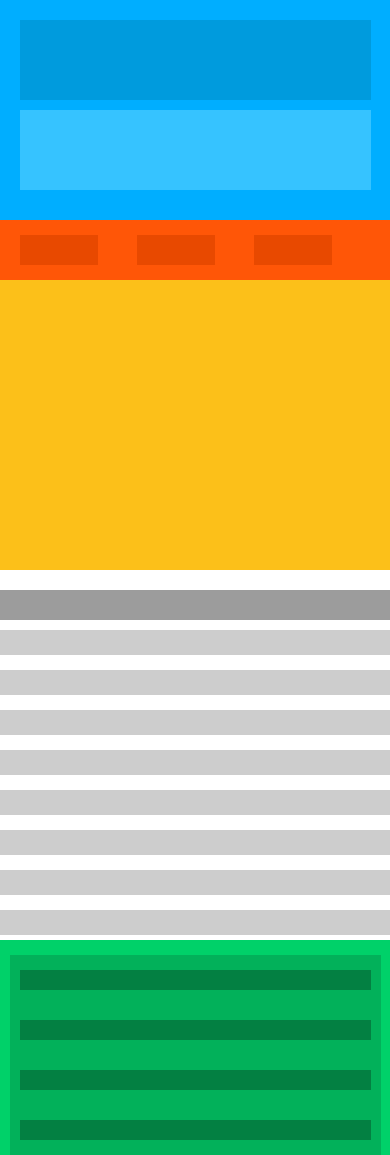
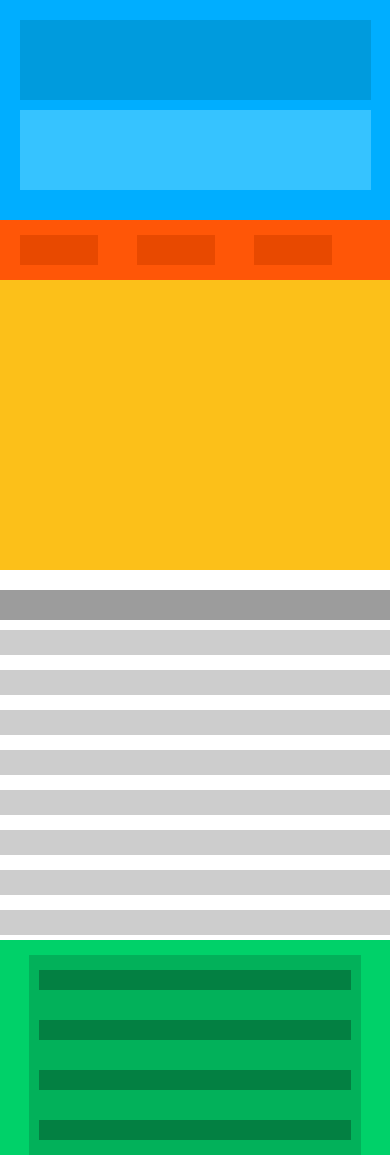
Before and after one commit to iVillain/RWD-desktop-first, a plain HTML site: page index.html in a window 390 px wide. Drawn offline with Linux system fonts and the light colour scheme.

Commit message:
Update style.css

```diff
--- a/style.css
+++ b/style.css
@@ -186,10 +186,11 @@ div.element {
 	}
 
 .footer-column {
-    width: 90%;
+    width: 80%;
     background-color: #02b15a;
     display: flex;
     justify-content: space-between;
     flex-wrap: wrap;
+    margin: 0 auto;
 }
 }
```
